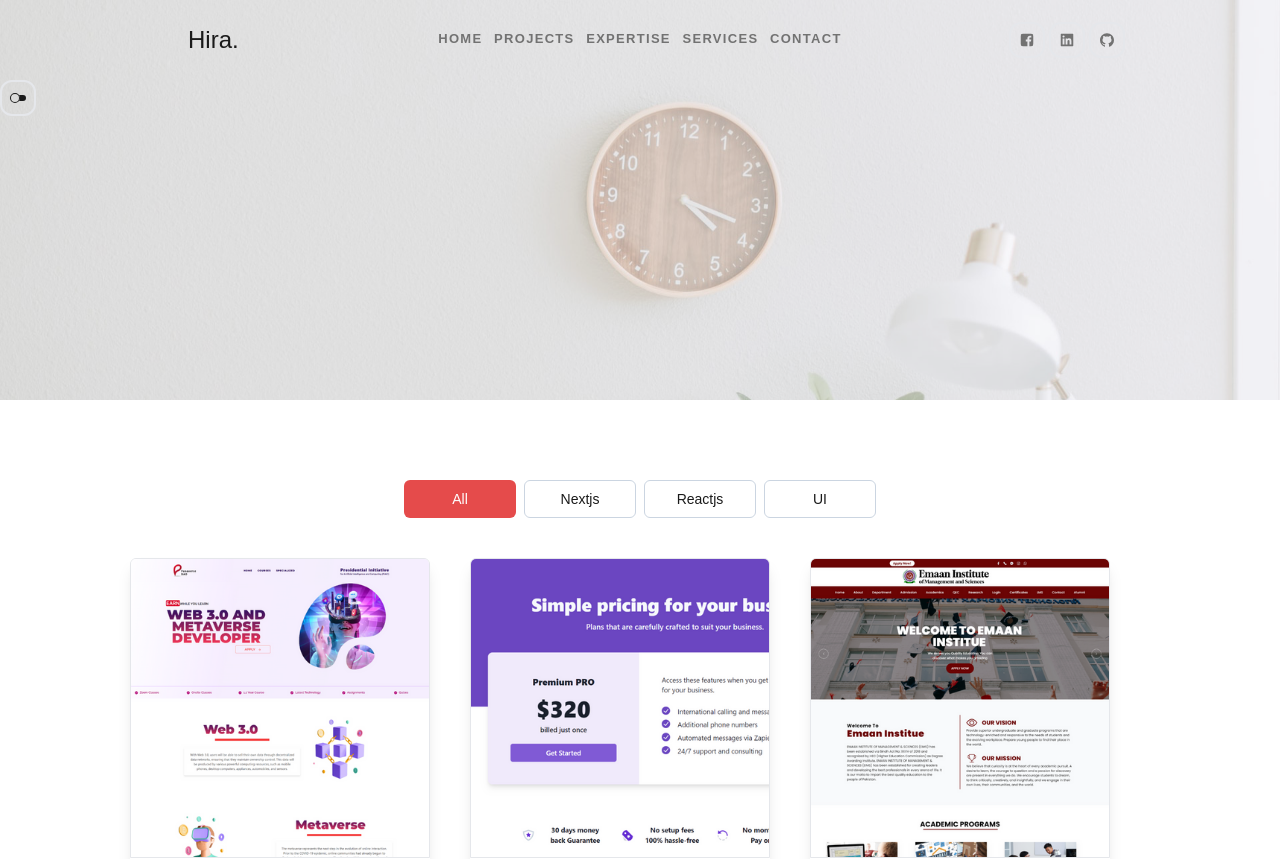
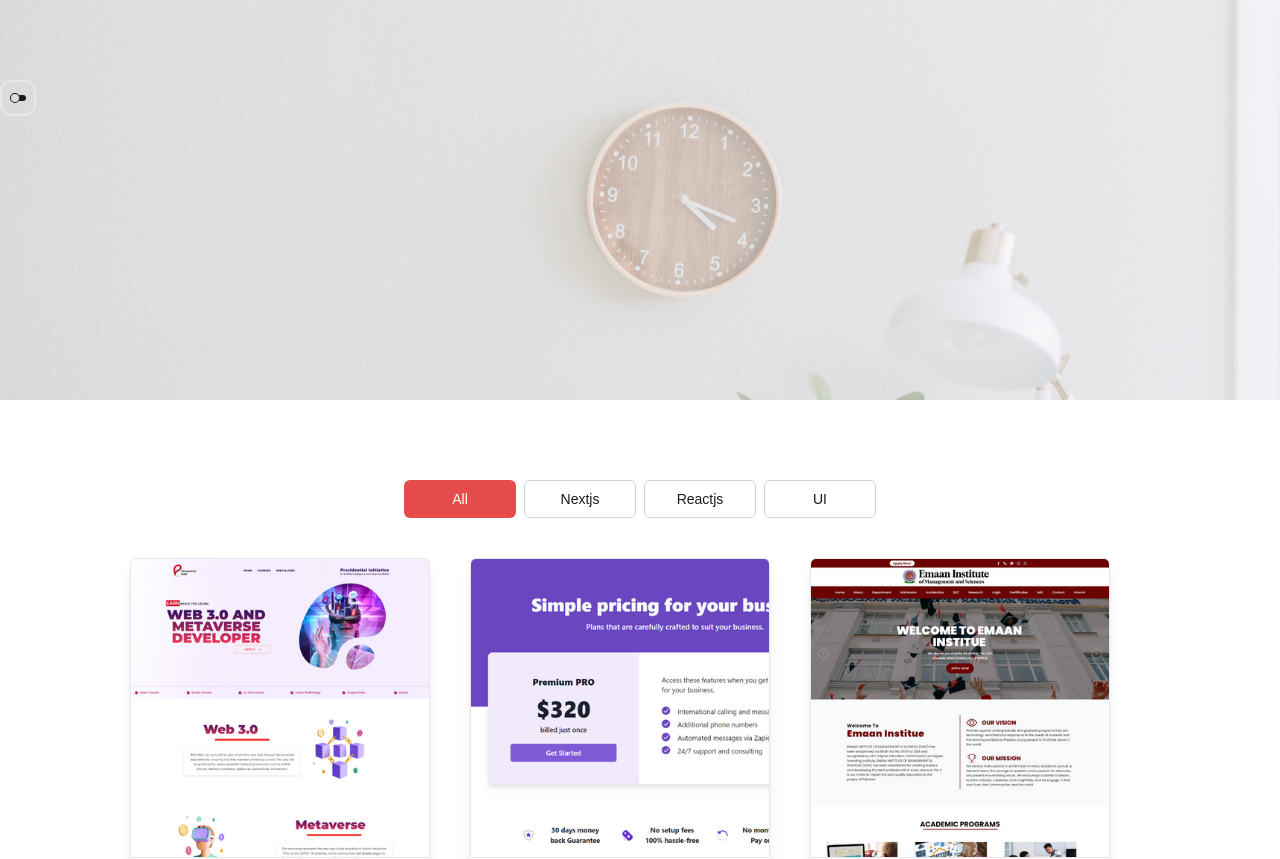
Before and after one commit to hiraaziz/portfolio-nextjs, a Next.js app in the folder hira_portfolio/: page /projects in a window 1280 px wide. Shown: the top 859 px of the page. Built offline with nearby package versions, Linux system fonts and the light colour scheme.

Commit message:
Update layout.tsx

```diff
--- a/hira_portfolio/app/projects/layout.tsx
+++ b/hira_portfolio/app/projects/layout.tsx
@@ -5,17 +5,8 @@ import Image from "next/image";
 import React, { useRef } from "react";
 
 const layout = ({ children }: { children: React.ReactNode }) => {
-  const expertiseRef = useRef<HTMLDivElement>(null);
-  const contactRef = useRef<HTMLDivElement>(null);
-  const servicesRef = useRef<HTMLDivElement>(null);
   return (
     <>
-      <Nav
-        background={"tranparent"}
-        scrolexp={expertiseRef}
-        scrolcontact={contactRef}
-        scrolservice={servicesRef}
-      />
       <div className="bg-secondary">
         <div className="relative w-full h-[200px] md:h-[400px] overflow-hidden">
           <Image
```
